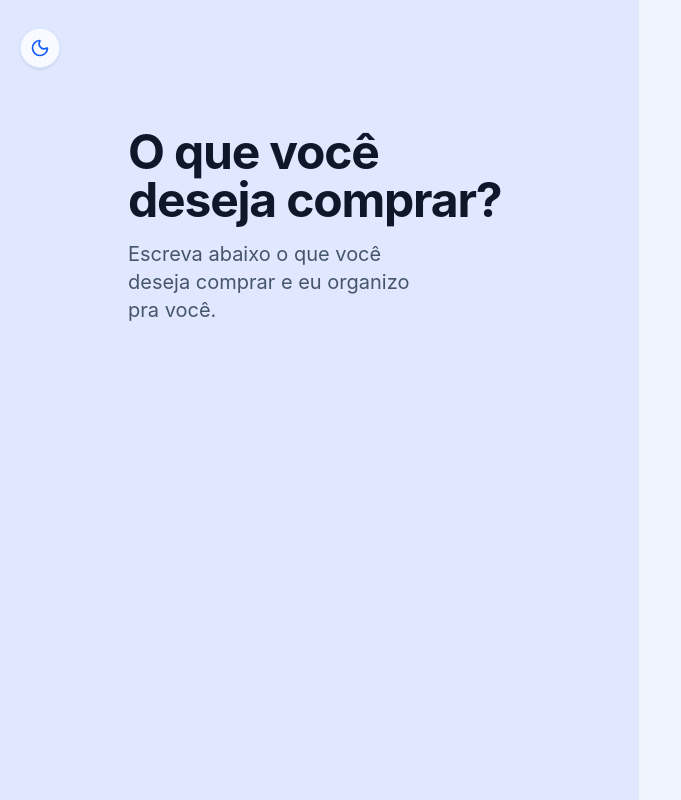
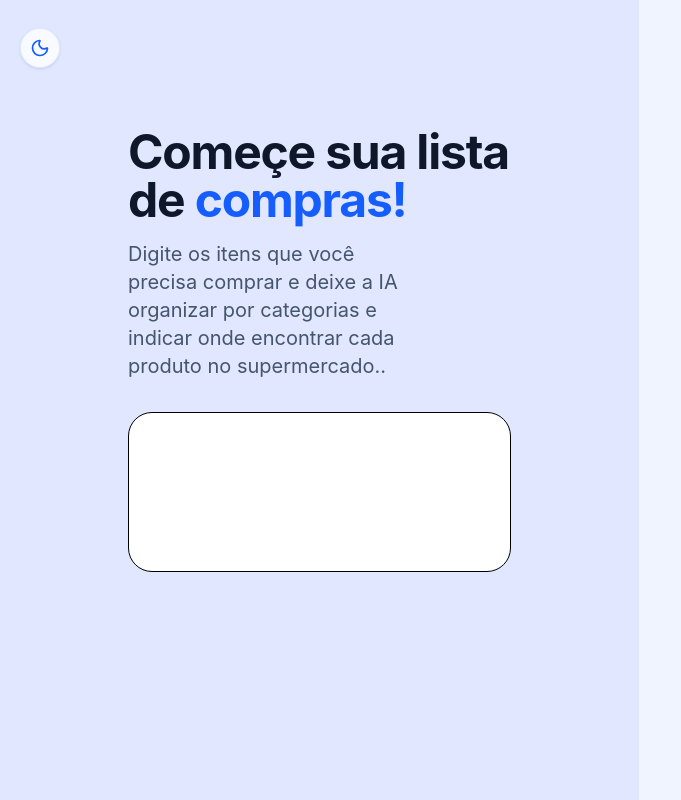
Before and after one commit to BiancaAntunes-dev/market-ai, a React (Vite) app: page / in a window 1280 px wide. Shown: the whole page, without its empty margins (0-681 px from the left). Built offline with nearby package versions, Linux system fonts and the light colour scheme.

Commit message:
Adição de caixa de texto mais a estilização

```diff
--- a/src/components/Left.jsx
+++ b/src/components/Left.jsx
@@ -1,10 +1,34 @@
+import { Send } from "lucide-react";
+import { useState } from "react"
+
 const Left = function () {
+
+    const [conteudoTextual, setConteudoTextual] = useState(""); // conteudoTextual é a variável, setConteudoTextual é a função que define o valor da variável, useState é basicamente uma definição do react pra dizer que isso é uma variável do react. o que está dentro do usestate é o valor padrão, inicial, daquela variável
+
+    const mudarVariavelConteudoTextual = (texto) => { // essa é a função que dispara quando o input muda de valor, ou seja quando alguém escreve alguma coisa no input
+        setConteudoTextual(texto); // ele recebe o texto e executa setConteudoTextual(texto), que significa que a variável conteudoTextual irá mudar de valor para o que foi escrito
+    }
+
+    const dispararAcaoDoClique = () => {
+        console.log("")
+    }
+
     return (
         <div className="w-1/2 border-r border-slate-100 dark:border-slate-800 h-full bg-[#e0e7ff] dark:bg-slate-950 p-[10%]">
-            <h2 className="font-bold text-4xl text-slate-900 dark:text-white tracking-tight md:text-5xl mb-4">O que você deseja comprar?</h2>
-            <p className="pr-24 dark:text-slate-400 text-slate-600 font-normal text-xl">Escreva abaixo o que você deseja comprar e eu organizo pra você.</p>
+            <h2 className="font-bold text-4xl text-slate-900 dark:text-white tracking-tight md:text-5xl mb-4">Começe sua lista de <span className="text-blue-600 dark:text-blue-400">compras!</span></h2>
+            <p className="pr-24 dark:text-slate-400 text-slate-600 font-normal text-xl">Digite os itens que você precisa comprar e deixe a IA organizar por categorias e indicar onde encontrar cada produto no supermercado..</p>
+            <input
+                value={conteudoTextual}
+                onChange={(e) => mudarVariavelConteudoTextual(e.target.value)}
+                type="text"
+                className="mt-8 w-full h-40 dark:bg-slate-700 bg-white border border-radius rounded-3xl shadow-blue-900"
+            />
+            <button className=""
+                onClick={(e) => dispararAcaoDoClique()}
+            >
+            </button>
         </div>
     )
 }
 
-export default Left
+export default Left;
```
